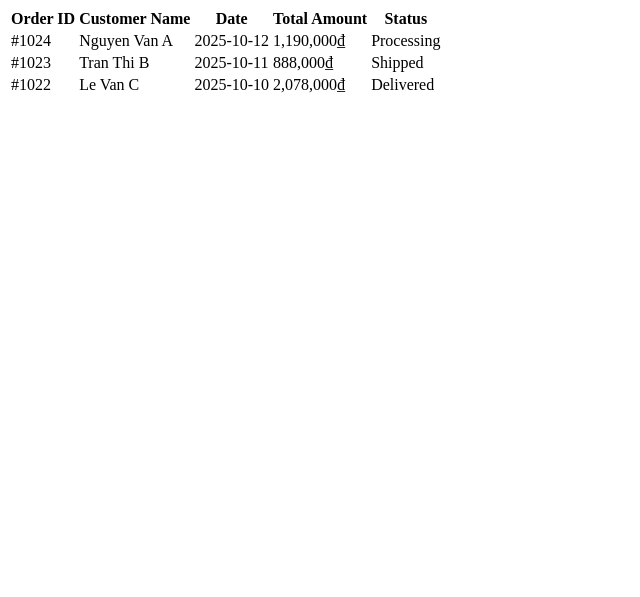
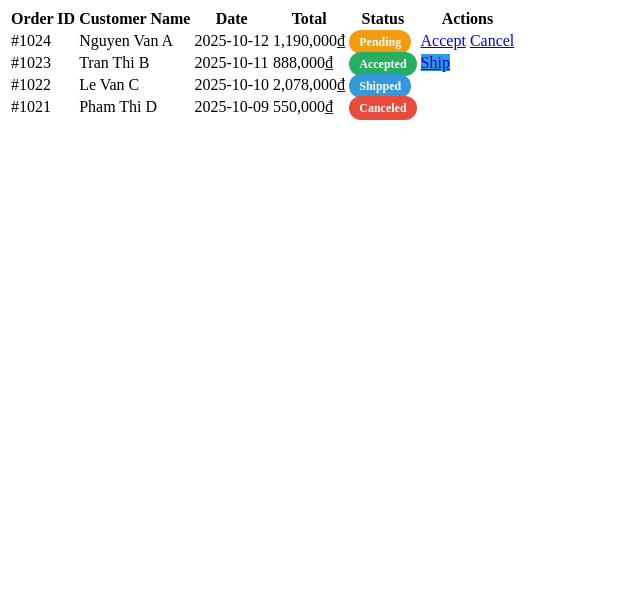
Before and after one commit to bactran26/shoe_shop, a plain HTML site: page admin/orders.html in a window 1280 px wide. Shown: the part 203-800 px from the top of the page, without its empty margins (0-640 px from the left). Drawn offline with Linux system fonts and the light colour scheme.

Commit message:
Update orders.html

```diff
--- a/admin/orders.html
+++ b/admin/orders.html
@@ -1,10 +1,25 @@
 <!DOCTYPE html>
 <html lang="en">
 <head>
-    <meta charset="UTF-8" />
-    <meta name="viewport" content="width=device-width, initial-scale=1.0" />
+    <meta charset="UTF-8">
+    <meta name="viewport" content="width=device-width, initial-scale=1.0">
     <title>Manage Orders</title>
-    <link rel="stylesheet" href="admin-style.css" />
+    <link rel="stylesheet" href="admin-style.css">
+    <style>
+        /* Thêm một chút style cho các trạng thái khác nhau */
+        .status {
+            padding: 5px 10px;
+            border-radius: 15px;
+            color: #fff;
+            font-weight: bold;
+            text-align: center;
+            font-size: 12px;
+        }
+        .status-pending { background-color: #f39c12; } /* Màu cam cho trạng thái chờ */
+        .status-accepted { background-color: #27ae60; } /* Màu xanh lá cho đã chấp nhận */
+        .status-shipped { background-color: #3498db; } /* Màu xanh dương cho đã giao hàng */
+        .status-canceled { background-color: #e74c3c; } /* Màu đỏ cho đã hủy */
+    </style>
 </head>
 <body>
     <div class="admin-wrapper">
@@ -27,9 +42,9 @@
                         <th>Order ID</th>
                         <th>Customer Name</th>
                         <th>Date</th>
-              <th>Total Amount</th>
+                        <th>Total</th>
                         <th>Status</th>
-            </tr>
+                        <th>Actions</th> </tr>
                 </thead>
                 <tbody>
                     <tr>
@@ -37,21 +52,39 @@
                         <td>Nguyen Van A</td>
                         <td>2025-10-12</td>
                         <td>1,190,000₫</td>
-              <td>Processing</td>
+                        <td><span class="status status-pending">Pending</span></td>
+                        <td class="action-buttons">
+                            <a href="#" class="edit-btn">Accept</a>
+                            <a href="#" class="delete-btn">Cancel</a>
+                        </td>
                     </tr>
                     <tr>
                         <td>#1023</td>
                         <td>Tran Thi B</td>
                         <td>2025-10-11</td>
                         <td>888,000₫</td>
-              <td>Shipped</td>
+                        <td><span class="status status-accepted">Accepted</span></td>
+                        <td class="action-buttons">
+                            <a href="#" class="edit-btn" style="background-color: #3498db;">Ship</a>
+                        </td>
                     </tr>
                     <tr>
                         <td>#1022</td>
                         <td>Le Van C</td>
                         <td>2025-10-10</td>
                         <td>2,078,000₫</td>
-                <td>Delivered</td>
+                        <td><span class="status status-shipped">Shipped</span></td>
+                        <td class="action-buttons">
+                            </td>
+                    </tr>
+                    <tr>
+                        <td>#1021</td>
+                        <td>Pham Thi D</td>
+                        <td>2025-10-09</td>
+                        <td>550,000₫</td>
+                        <td><span class="status status-canceled">Canceled</span></td>
+                        <td class="action-buttons">
+                             </td>
                     </tr>
                 </tbody>
             </table>
```
Lines whose indentation alone changed are shown as unchanged.
